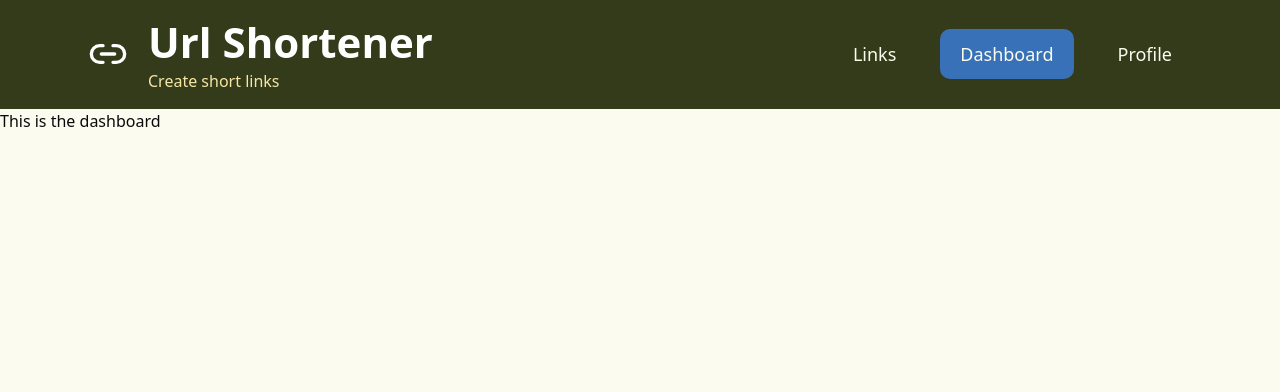
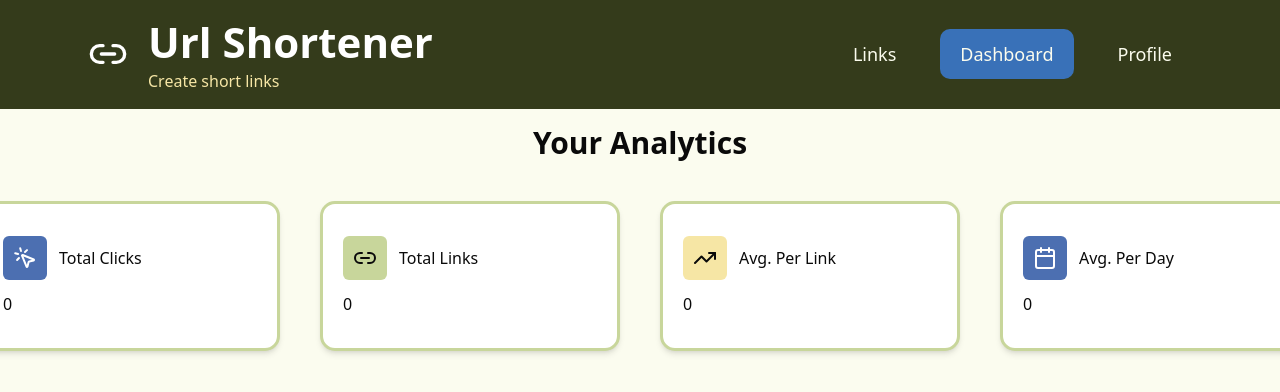
Before and after one commit to SpiritSocks/URL-Shortener-SaaS, a React (Vite) app in the folder frontend/: page /home in a window 1280 px wide. Both pictures are taken after a click on the button "Dashboard". Shown: the top 392 px of the page. Built offline with nearby package versions, Linux system fonts and the light colour scheme.

Commit message:
Started work on the dashboard menu for the homepage

```diff
--- a/frontend/src/shared/components/DashboardMenu/DashboardMenu.tsx
+++ b/frontend/src/shared/components/DashboardMenu/DashboardMenu.tsx
@@ -1,3 +1,8 @@
+
+import { MousePointerClick, Link2, TrendingUp, Calendar } from "lucide-react";
+
+
+import AnalyticsCard_small from "@/shared/widgets/AnalyticsCard/AnalyticsCard_small";
 
 type DashboardMenuProps = {
     isOpen: boolean;
@@ -8,7 +13,40 @@ const DashboardMenu = ({isOpen}: DashboardMenuProps) => {
     if (!isOpen) return null;
     return (
         <>
-        <h1>This is the dashboard</h1>
+        <section className="flex flex-col items-center gap-10 pt-4 ">
+            <h1 className="font-bold text-md sm:text-3xl">Your Analytics</h1>
+            <div className="flex flex-col sm:flex-row justify-center gap-10">
+
+                <AnalyticsCard_small
+                icon={MousePointerClick}
+                title="Total Clicks"
+                text="0"
+                icon_bgColor="bg-[#4c6fb1]"
+                icon_color="text-white"/>
+
+                <AnalyticsCard_small
+                icon={Link2}
+                title="Total Links"
+                text="0"
+                icon_bgColor="bg-[#c8d69b]"
+                icon_color=""/>
+
+                <AnalyticsCard_small
+                icon={TrendingUp}
+                title="Avg. Per Link"
+                text="0"
+                icon_bgColor="bg-[#f6e6a5]"
+                icon_color=""/>
+
+                <AnalyticsCard_small
+                icon={Calendar}
+                title="Avg. Per Day"
+                text="0"
+                icon_bgColor="bg-[#4c6fb1]"
+                icon_color="text-white"/>
+
+            </div>
+        </section>
         </>
     )
 }
--- a/frontend/src/shared/widgets/AnalyticsCard/AnalyticsCard_small.tsx
+++ b/frontend/src/shared/widgets/AnalyticsCard/AnalyticsCard_small.tsx
@@ -1,15 +1,24 @@
-
 import '../AnalyticsCard/AnalyticsCard_small.module.css';
 
-const AnalyticsCard_small = () => {
+type AnalyticsCard_smallProps = {
+    icon: React.ComponentType<{ className?: string }>;
+    title: string;
+    text: string;
+    icon_bgColor: string;
+    icon_color: string;
+}
+
+const AnalyticsCard_small = ({icon: Icon, title, text, icon_bgColor, icon_color}: AnalyticsCard_smallProps) => {
     return (
         <section className="bg-white w-[300px] h-[150px] border-3
-        border-[#c8d69b] shadow-md flex flex-col justify-center m-10 p-5 rounded-[15px]">
+        border-[#c8d69b] shadow-md flex flex-col justify-center p-5 rounded-[15px]">
             <div className="flex flex-row gap-3 items-center">
-                <img src="dhashd"/>
-                <h3>Total Clicks</h3>
+                <div className={icon_bgColor + " w-11 h-11 flex justify-center items-center rounded-[6px]"}>
+                    <Icon className={icon_color}/>
+                </div>
+                <h3>{title}</h3>
             </div>
-            <p>0</p>
+            <p className='mt-3'>{text}</p>
         </section>
     )
 }
--- a/frontend/src/shared/widgets/LandingCard/LandingCard.tsx
+++ b/frontend/src/shared/widgets/LandingCard/LandingCard.tsx
@@ -1,4 +1,3 @@
-// LandingCard.tsx
 import React from 'react';
 
 type LandingCardProps = {
```
Also changed, not shown: frontend/src/lib/dashboard_cards.ts (added), 1 other file (tests, documents, lock files or other folders).
